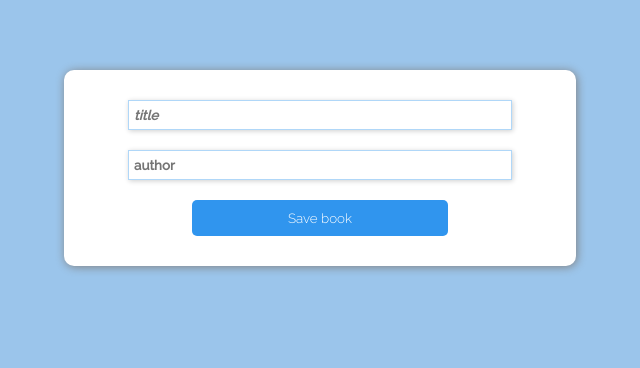
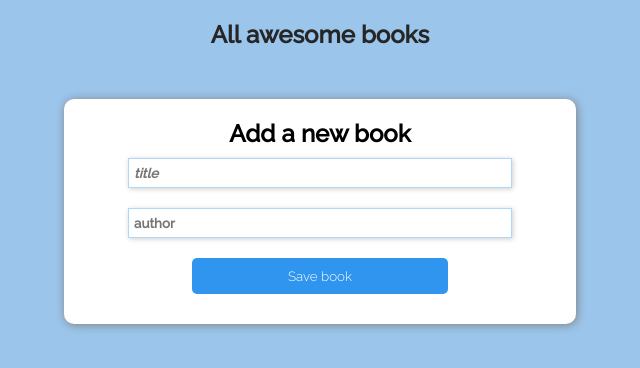
Before and after one commit to Amedzro-Elikplim/Awesome-books, a website with bundled scripts: page index.html in a window 1280 px wide. Shown: the whole page, without its empty margins (320-960 px from the left). Built offline with nearby package versions, Linux system fonts and the light colour scheme; a web font is replaced by a local one.

Commit message:
Add heading to form and book sections

```diff
--- a/index.html
+++ b/index.html
@@ -22,10 +22,12 @@
   </head>
   <body>
     <section class="books-section">
+      <h1 class="awesome-books">All awesome books</h1>
       <div class="books-div"></div>
     </section>
 
     <section class="form-section">
+      <h1 class="new-book">Add a new book</h1>
       <form class="form">
         <div>
           <label for="title"></label>
--- a/styles.css
+++ b/styles.css
@@ -89,6 +89,17 @@ body {
   padding: 10px;
 }
 
+.new-book {
+  font-family: Raleway, sans-serif;
+  font-weight: bold;
+}
+
+.awesome-books {
+  font-family: Raleway, sans-serif;
+  font-weight: bold;
+  color: rgb(39, 38, 38);
+}
+
 .title {
   box-shadow: 1px 1px 5px rgb(205, 206, 207);
   border: 1px solid rgb(176, 215, 248);
```
